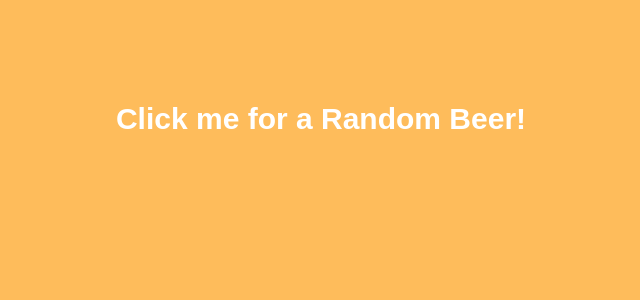
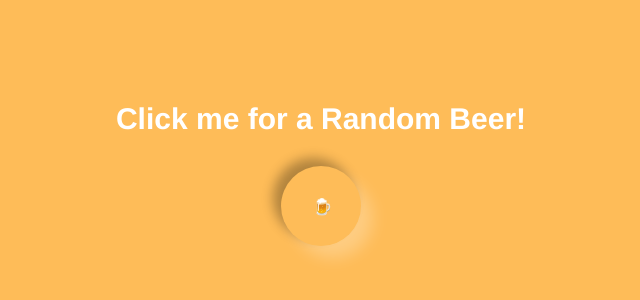
Before and after one commit to dikidev/Random-Beer-Generator, a plain HTML site: page index.html in a window 1280 px wide. Shown: the part 56-356 px from the top of the page, without its empty margins (319-959 px from the left). Drawn offline with Linux system fonts and the light colour scheme; no server answers.

Commit message:
Neomorphism CSS
Neomorphism CSS fixed

```diff
--- a/app.js
+++ b/app.js
@@ -1,6 +1,8 @@
 // Fetch method - fetch JSON file & print to console
 
 document.addEventListener('DOMContentLoaded', () => {
+    const startBtn = document.querySelector('.beer-button')
+
 // Fetch method - fetch JSON file & print to console, http response
     fetch('https://api.punkapi.com/v2/beers/random')
         .then(response => {
--- a/index.html
+++ b/index.html
@@ -12,7 +12,7 @@
         <h3 class="random-beer">Click me for a Random Beer!</h3>
         <div class="beer-button">
             <a>
-
+                <img class="fab" height="40px" src="">🍺</img>
             </a>
             </div>
             <p class="description"></p>
--- a/style.css
+++ b/style.css
@@ -1,45 +1,56 @@
-/*Special thanks to Marifer Villarroel on CodePen and Ania Kubow*/
-
-html, body {
+html,
+body {
   height: 100vh;
-    background-color: #FEBC5B;
+  background-color: #FEBC58;
 }
 
-.container{
+.container {
   height: 100vh;
   display: flex;
   flex-direction: column;
-    -ms-align-items: inherit;
   align-items: center;
   text-align: center;
-    background-color: #FEBC5B;
+  background-color: #FEBC58;
 }
 
 .random-beer {
   margin-top: 150px;
-    color: #ffffff;
+  color: white;
   font-size: 30px;
-    font-family: Arial, Helvetica, sans-serif;
+  font-family: helvetica;
 }
 
 .description {
   max-width: 600px;
   color: #f7ecb7;
-    font-family: Arial, Helvetica, sans-serif;
-    font-size: 20px;
+  font-family: helvetica;
+  font-szie: 20px;
 }
 
 .beer-button {
   display: inline-flex;
-
 }
 
-.beer button a{
+.beer-button a{
   display: inline-block;
   text-decoration: none;
-    background-color: #FEBC5B;
+  background-color: #FEBC58;
   box-shadow: -8px -8px 12px 0 rgba(0, 0, 0, 0.3),
               12px 12px 16px rgba(255, 255, 255, 0.25);
   border-radius: 50%;
   width: 80px;
+  height: 80px;
+  transition: 0.5s;
+  display: flex;
+  align-items: center;
+  justify-content: center;
 }
+
+.beer-button a:hover {
+  box-shadow: inset 6px 6px 10px 0 rgba(0, 0, 0, 0.2),
+  inset -6px -6px 10px 0 rgba(255, 255, 255, 0.5),
+}
+
+.beer-button .fab {
+  padding-left: 3px;
+}
```
Lines whose indentation alone changed are shown as unchanged.
